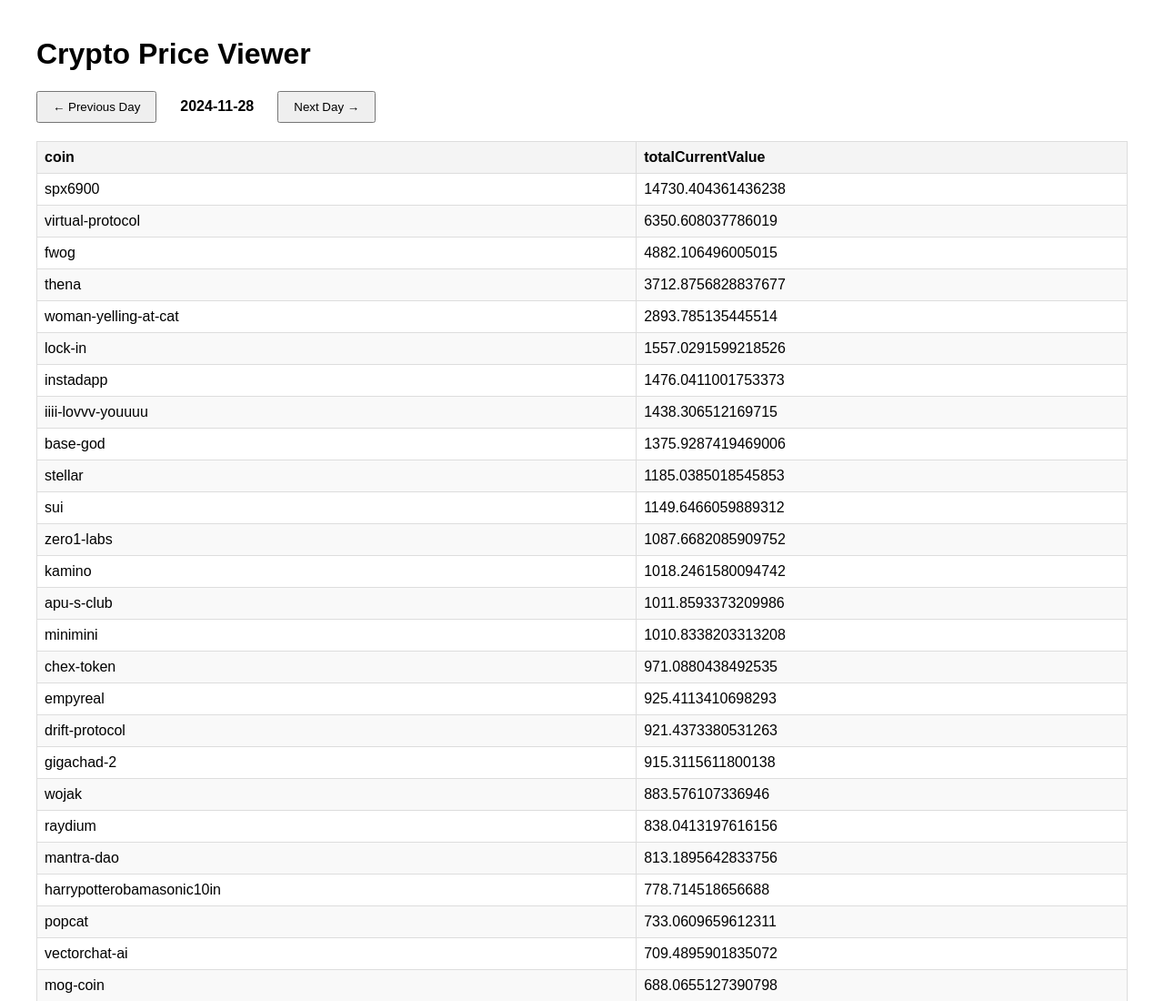
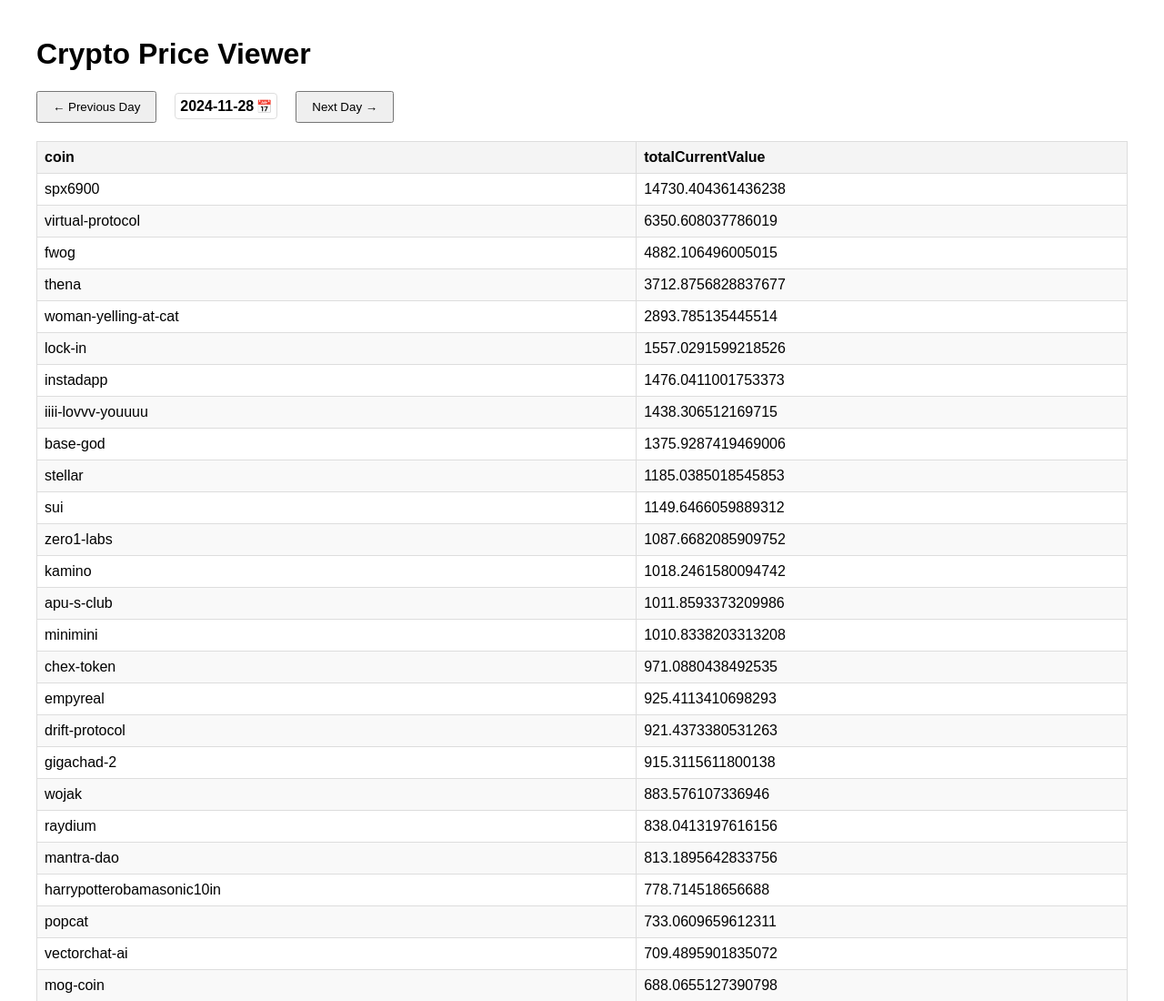
Before and after one commit to 0xmountaintop/coin-strength, a website: page index.html in a window 1280 px wide. Shown: the top 1100 px of the page at 91% size. Drawn offline with Linux system fonts and the light colour scheme.

Commit message:
calendar

```diff
--- a/index.html
+++ b/index.html
@@ -49,13 +49,24 @@
             font-weight: bold;
             margin: 0 10px;
             cursor: pointer;
-            padding: 5px;
-            border: 1px solid transparent;
+            padding: 5px 25px 5px 5px;
+            border: 1px solid #ddd;
+            border-radius: 4px;
+            position: relative;
+            background-color: #fff;
         }
 
         #currentDate:hover {
-            border: 1px solid #ddd;
-            border-radius: 4px;
+            background-color: #f0f0f0;
+        }
+
+        #currentDate::after {
+            content: "📅";
+            position: absolute;
+            right: 5px;
+            top: 50%;
+            transform: translateY(-50%);
+            font-size: 14px;
         }
 
         #datePickerContainer {
```
